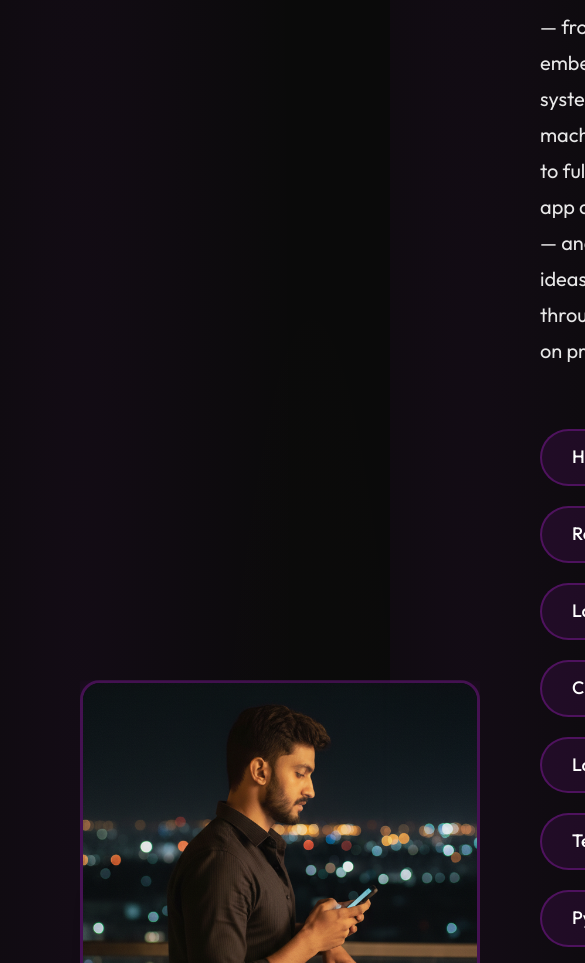
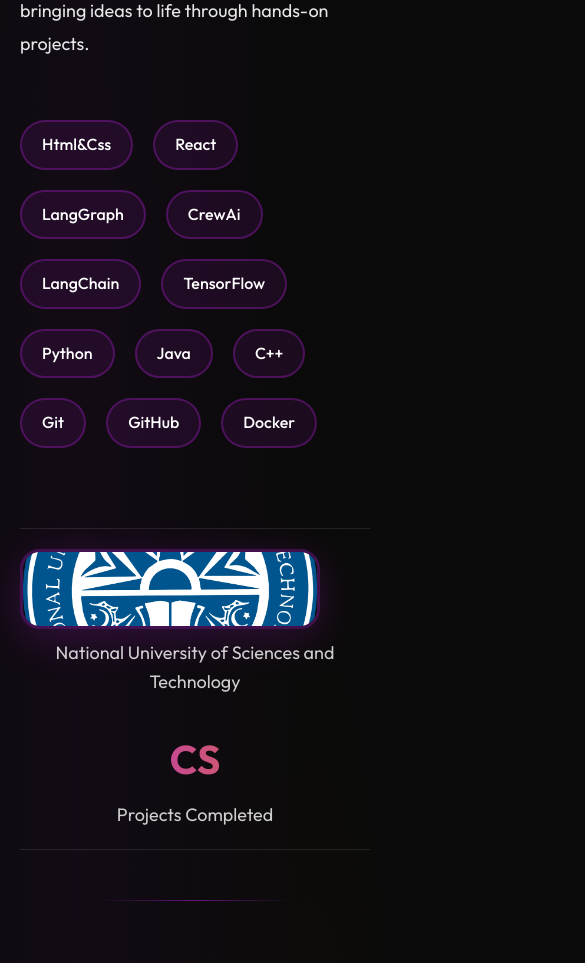
Before and after one commit to shaheer-suhaib/portfolio, a React (Vite) app: page / in a window 390 px wide. Shown: the part 1927-2890 px from the top of the page, 585 px wide, since content can reach past the window. Built offline with nearby package versions, Linux system fonts and the light colour scheme.

Commit message:
responsivenes correct

```diff
--- a/src/Components/About/About.css
+++ b/src/Components/About/About.css
@@ -40,8 +40,6 @@
   border: 3px solid rgba(185, 35, 225, 0.3);
   transition: transform 0.3s ease;
   box-shadow: 0 10px 40px rgba(185, 35, 225, 0.2);
-  /* Clip the bottom-right corner */
-  clip-path: inset(0 0 50px 0); /* top right bottom left */
 }
 
 .About img:hover {
@@ -89,7 +87,7 @@
   box-shadow: 0 6px 20px rgba(185, 35, 225, 0.3);
 }
 
-/* .experience {
+.experience {
   width: 100%;
   justify-content: space-around;
   display: flex;
@@ -131,6 +129,22 @@
   margin: 0 40px;
 }
 
+.university-logo {
+  width: auto;
+  height: auto;
+  max-height: 80px; /* Added max-height */
+  object-fit: contain;
+  margin-bottom: 10px;
+  border: none;
+}
+
+/* Larger screen adjustments */
+@media (min-width: 1401px) {
+  .About {
+    max-width: 80%;
+  }
+}
+
 @media (max-width: 1200px) {
   .about-content-wrapper {
     flex-direction: column;
@@ -156,68 +170,6 @@
   .about-content-wrapper {
     flex-direction: column;
   }
-} */
-
-.experience {
-  width: 100%;
-  display: flex;
-  justify-content: space-around;
-  align-items: center;
-  margin-top: 40px;
-  padding: 40px 0;
-  border-top: 1px solid rgba(255, 255, 255, 0.1);
-  border-bottom: 1px solid rgba(255, 255, 255, 0.1);
-  gap: 20px;
-}
-
-.experience-type {
-  flex: 1;
-  text-align: center;
-  display: flex;
-  flex-direction: column;
-  align-items: center;
-  justify-content: center;
-  transition: transform 0.3s ease;
-}
-
-.experience-type:hover {
-  transform: translateY(-5px);
-}
-
-.experience-type h1 {
-  font-size: 60px;
-  font-weight: 700;
-  background: linear-gradient(267deg, #da7c25 0.36%, #b923e1 100%);
-  -webkit-background-clip: text;
-  -webkit-text-fill-color: transparent;
-  background-clip: text;
-  margin-bottom: 10px;
-}
-
-.experience-type p {
-  font-size: 18px;
-  color: rgba(255, 255, 255, 0.9);
-  font-weight: 500;
-  text-align: center;
-}
-
-.university-logo {
-  width: auto;
-  height: auto; /* Adjust height to maintain aspect ratio */
-  object-fit: contain;
-  margin-bottom: 10px;
-}
-
-/* Ensure hr line is centered and takes full height */
-.experience hr {
-  border: none;
-  border-left: 1px solid rgba(255, 255, 255, 0.2);
-  height: 80px;
-  margin: 0 40px;
-}
-
-/* Mobile adjustments */
-@media (max-width: 768px) {
   .experience {
     flex-direction: column;
     gap: 30px;
@@ -237,3 +189,28 @@
     height: 50px;
   }
 }
+
+@media (max-width: 480px) {
+  .About {
+    padding: 50px 20px;
+    gap: 40px;
+  }
+
+  .about-title {
+    font-size: 36px;
+  }
+
+  .About img {
+    width: 100%;
+    max-width: 300px;
+  }
+
+  .details {
+    font-size: 18px;
+  }
+
+  .skill-name {
+    padding: 10px 20px;
+    font-size: 16px;
+  }
+}
--- a/src/Components/Contact/Contact.css
+++ b/src/Components/Contact/Contact.css
@@ -182,6 +182,12 @@
   cursor: not-allowed;
 }
 
+@media (min-width: 1401px) {
+  .contact {
+    max-width: 80%;
+  }
+}
+
 @media (max-width: 1200px) {
   .contact-section {
     flex-direction: column;
--- a/src/Components/CustomCursor/CustomCursor.jsx
+++ b/src/Components/CustomCursor/CustomCursor.jsx
@@ -58,8 +58,9 @@ const CustomCursor = () => {
         }}
         transition={{
           type: "spring",
-          stiffness: 500,
-          damping: 28,
+          stiffness: 1000,
+          damping: 10,
+          mass: 0.5,
         }}
       />
       <motion.div
@@ -71,8 +72,9 @@ const CustomCursor = () => {
         }}
         transition={{
           type: "spring",
-          stiffness: 150,
-          damping: 15,
+          stiffness: 500,
+          damping: 10,
+          mass: 0.8,
         }}
       />
     </>
--- a/src/Components/MyWork/MyWork.css
+++ b/src/Components/MyWork/MyWork.css
@@ -150,6 +150,12 @@
   margin: 0;
 }
 
+@media (min-width: 1401px) {
+  .mywork {
+    max-width: 80%;
+  }
+}
+
 @media (max-width: 768px) {
   .mywork {
     padding: 60px 30px;
--- a/src/Components/Skill&Experience/experience.css
+++ b/src/Components/Skill&Experience/experience.css
@@ -2,7 +2,10 @@
   display: flex;
   flex-direction: column;
   gap: 2rem;
-  padding: 2rem;
+  padding: 100px 80px;
+  max-width: 1400px;
+  margin: 0 auto;
+  position: relative;
 }
 
 .section-title {
@@ -192,6 +195,12 @@
   margin-top: 0.5rem;
 }
 
+@media (min-width: 1401px) {
+  .top-container {
+    max-width: 80%;
+  }
+}
+
 /* Additional Responsive Adjustments */
 @media (max-width: 768px) {
   .columns-container {
```
Also changed, not shown: 1 other file (tests, documents, lock files or other folders).
